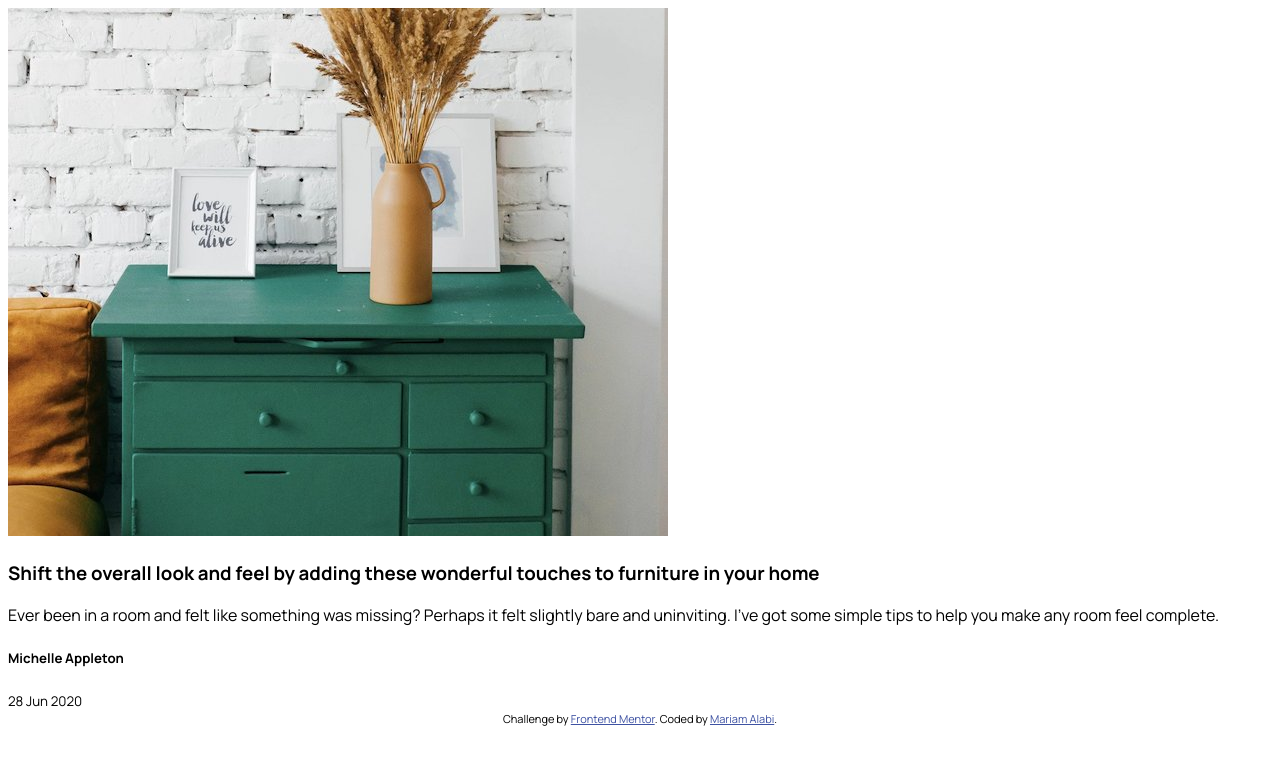
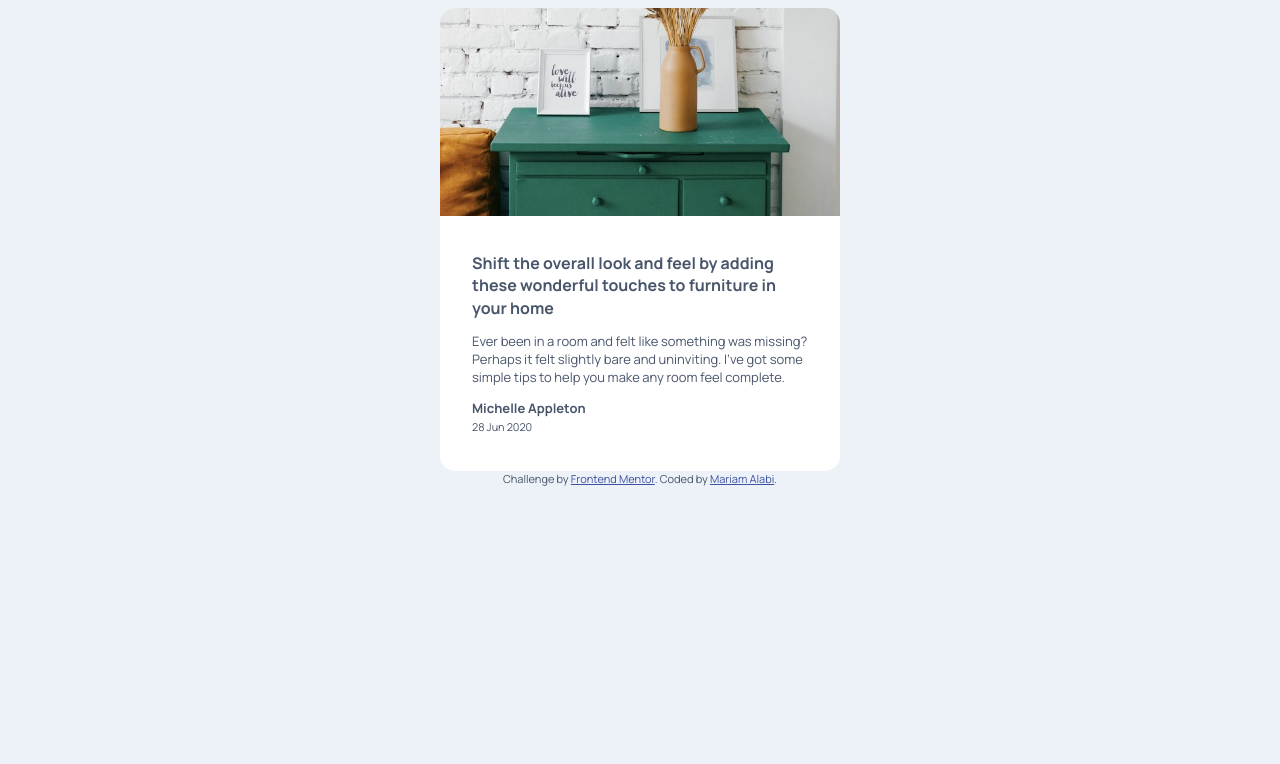
Before and after one commit to mar-alabi/article-preview-component, a plain HTML site: page index.html in a window 1280 px wide. Drawn offline with Linux system fonts and the light colour scheme.

Commit message:
style container and image

```diff
--- a/index.html
+++ b/index.html
@@ -29,18 +29,20 @@
           alt="green drawers with a fake plant and two frames on top of it"
         />
       </div>
-      <h3 class="title">
+      <div class="content">
+        <h1 class="title">
           Shift the overall look and feel by adding these wonderful touches to
           furniture in your home
-      </h3>
+        </h1>
         <p class="content-preview">
-        Ever been in a room and felt like something was missing? Perhaps it felt
-        slightly bare and uninviting. I’ve got some simple tips to help you make
-        any room feel complete.
+          Ever been in a room and felt like something was missing? Perhaps it
+          felt slightly bare and uninviting. I’ve got some simple tips to help
+          you make any room feel complete.
         </p>
         <div class="writer">
-        <h5>Michelle Appleton</h5>
+          <h2>Michelle Appleton</h2>
           <small>28 Jun 2020</small>
+        </div>
       </div>
     </div>
     <div class="attribution">
--- a/style.css
+++ b/style.css
@@ -6,10 +6,46 @@
   --light-grayish-blue: hsl(210, 46%, 95%);
 }
 
+*,
+*::before,
+*::after {
+  box-sizing: border-box;
+}
+
 body {
   font-family: "Manrope", sans-serif;
+  background-color: var(--light-grayish-blue);
+  font-size: 13px;
+  color: var(--dark-grayish-blue);
 }
 
+h1,
+h2 {
+  font-weight: 700;
+  font-size: 16px;
+  line-height: 1.4;
+  margin: 0;
+}
+h2 {
+  font-size: 13px;
+}
+.image img {
+  width: 100%;
+  object-fit: cover;
+  height: 13rem;
+  display: block;
+}
+.container {
+  margin: auto;
+  max-width: 400px;
+  background-color: white;
+  border-radius: 15px;
+  overflow: hidden;
+}
+
+.content {
+  padding: 2.25rem 2rem;
+}
 .attribution {
   font-size: 11px;
   text-align: center;
```
Lines whose indentation alone changed are shown as unchanged.
